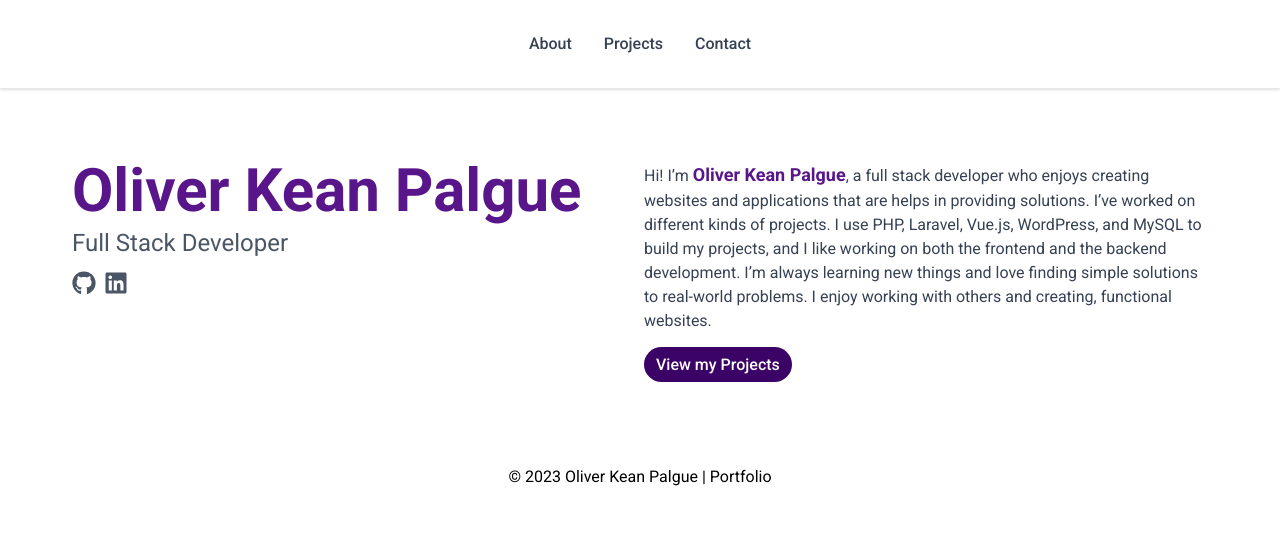
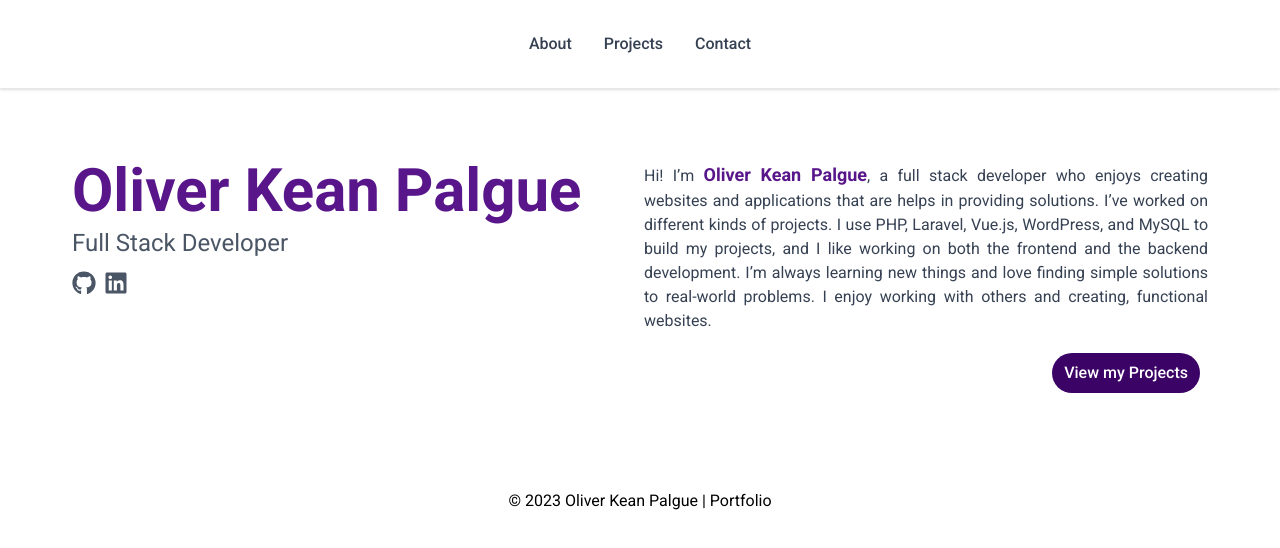
Before and after one commit to oliverkeanpalgue/portfolio, a React (Vite) app: page / in a window 1280 px wide. Shown: the top 548 px of the page. Built offline with nearby package versions, Linux system fonts and the light colour scheme.

Commit message:
feat: changed design

```diff
--- a/src/sections/Home/components/Description.jsx
+++ b/src/sections/Home/components/Description.jsx
@@ -2,7 +2,7 @@ import ScrollButton from '../../../components/ScrollButton'
 
 export default function Description({name}){
     return (
-        <div className="w-1/2">
+        <div className="w-1/2 text-justify">
           <p className="text-gray-700 mb-5">
             Hi! I’m{" "}
             <span className="text-purple-900 font-bold text-lg">
@@ -16,7 +16,10 @@ export default function Description({name}){
             and love finding simple solutions to real-world problems. I enjoy
             working with others and creating, functional websites.
           </p>
-          <ScrollButton name="View my Projects" link="#project"/>
+
+          <div className="flex justify-end m-2">
+             <ScrollButton name="View my Projects" link="#project"/>
+          </div>
         </div>
     )
 }
```
Also changed, not shown: src/sections/Project/components/Project.jsx (added).
